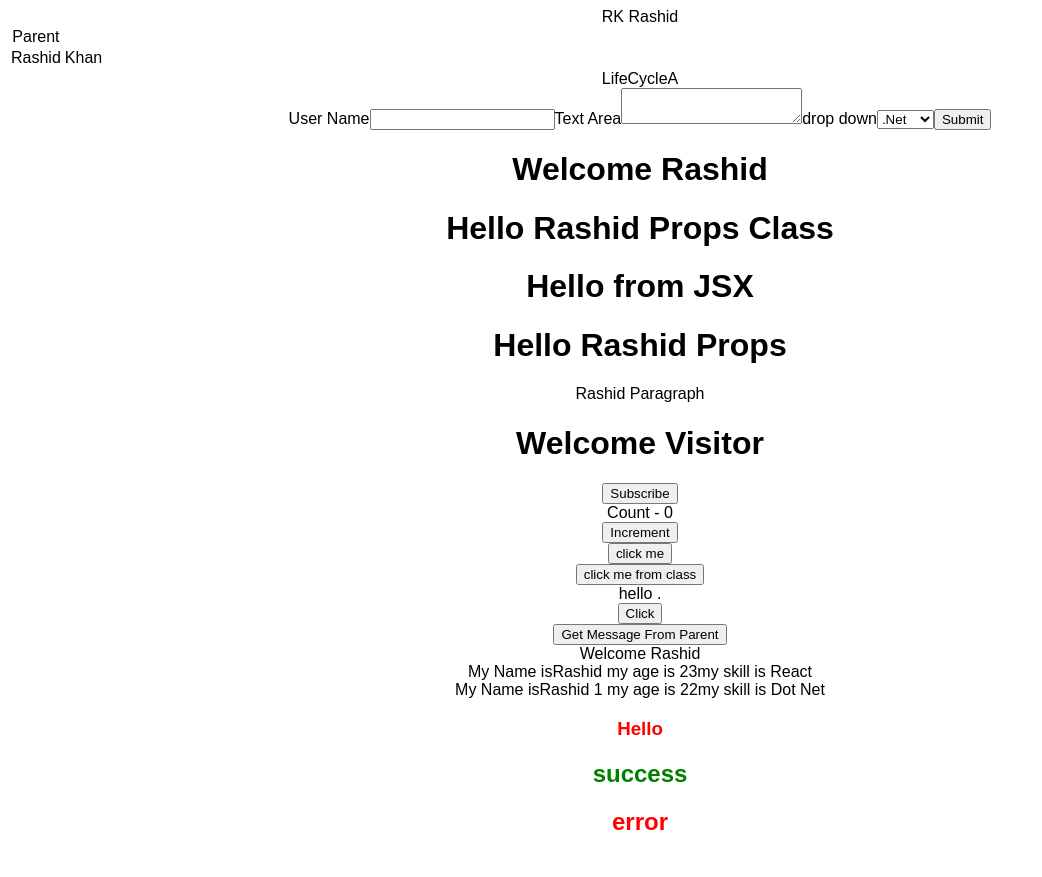
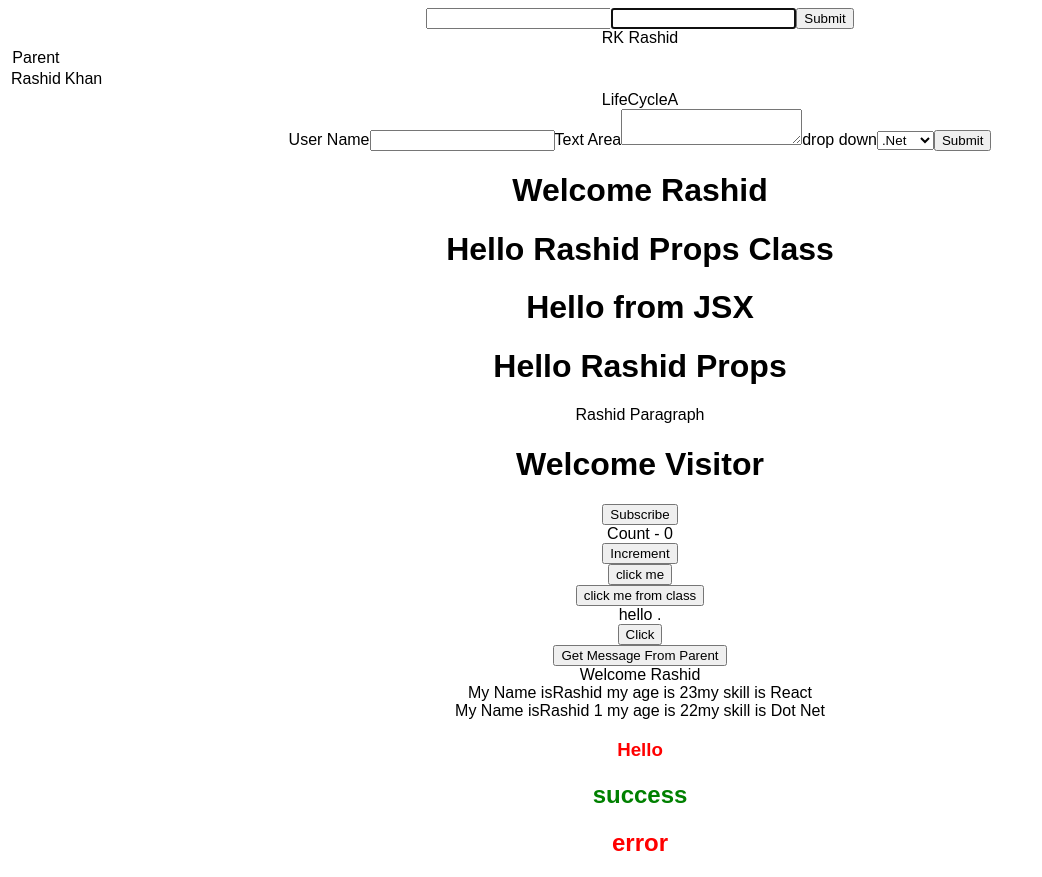
Before and after one commit to RashidKhan1234/React-Final-Repo, a React (Create React App) app in the folder React training/: page / in a window 1280 px wide. Shown: the whole page, without its empty margins (0-1042 px from the left). Before the commit the page ends 856 px from the top, so only its background shows below. Built offline with nearby package versions, Linux system fonts and the light colour scheme.

Commit message:
Focus on input text box with Create Ref

```diff
--- a/React training/src/App.js
+++ b/React training/src/App.js
@@ -18,11 +18,13 @@ import FormCont from "./Component/FormControl";
 import LifeCycle from "./Component/LifeCycleA";
 import Fragment from "./Component/FragmentChild";
 import PureComp from "./Component/ParentCom";
+import FocusRef from "./Component/RefExampleFocus";
 import "./Style.css";
 class App extends Component {
   render() {
     return (
       <div className="App">
+        <FocusRef />
         <PureComp />
         <Fragment />
         <LifeCycle />
--- /dev/null
+++ b/React training/src/Component/RefExampleFocus.js
@@ -0,0 +1,31 @@
+import React, { Component } from "react";
+
+class Focus_Ref extends Component {
+  constructor(props) {
+    super(props);
+    this.Ref = React.createRef();
+    this.CBRef = null;
+    this.ABC = (element) => {
+      this.CBRef = element;
+    };
+  }
+  componentDidMount() {
+    // this.Ref.current.focus();
+    if (this.CBRef) {
+      this.CBRef.focus();
+    }
+  }
+  HandleClick = () => {
+    alert(this.Ref.current.value);
+  };
+  render() {
+    return (
+      <React.Fragment>
+        <input type="text" ref={this.Ref}></input>
+        <input type="text" ref={this.ABC}></input>
+        <button onClick={this.HandleClick}>Submit</button>
+      </React.Fragment>
+    );
+  }
+}
+export default Focus_Ref;
```
